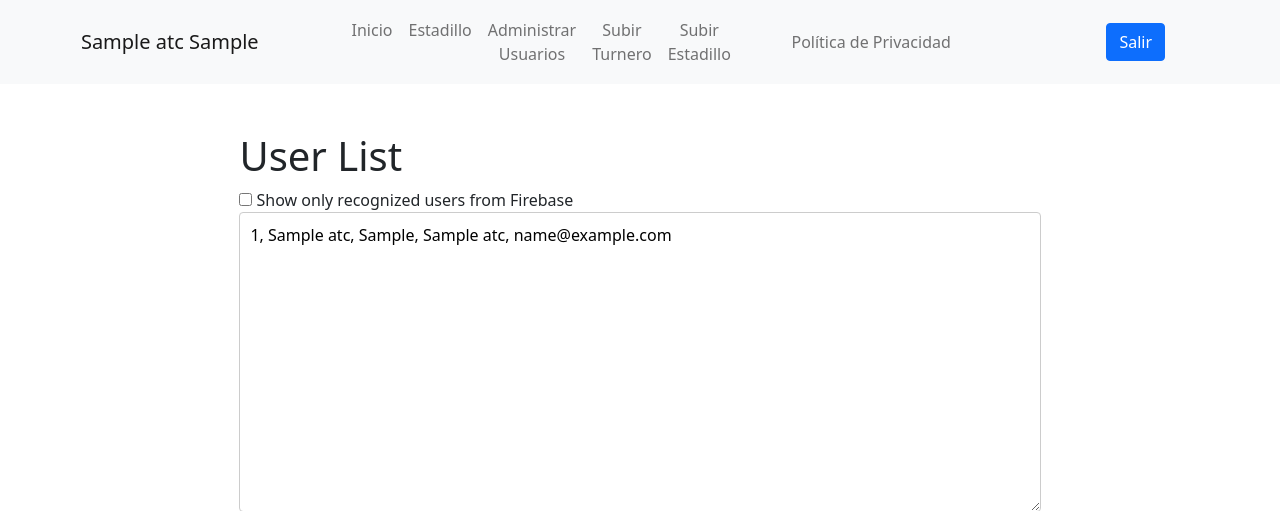
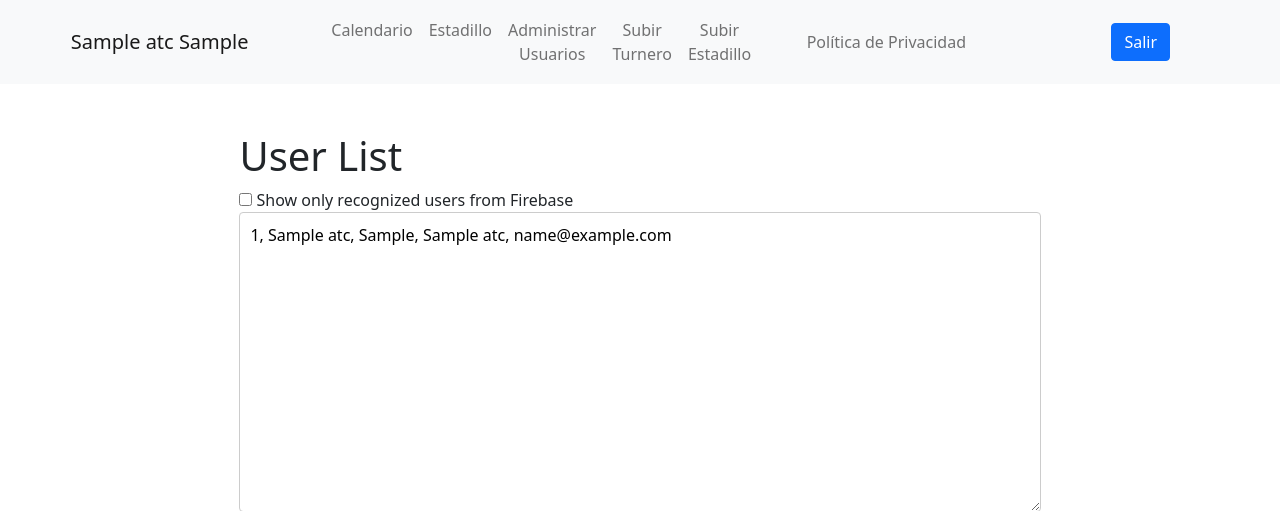
Before and after one commit to jtoledo1974/atcapp, a Flask app: page /admin/user_list in a window 1280 px wide. Shown: the top 511 px of the page. Run offline with Flask 3, Linux system fonts and the light colour scheme; the visitor is signed in with stand-in values (Sample User, id 1); tables that the repository leaves empty hold one stand-in row (values such as "Sample post"); parts of the project's set-up code (start-up, migrations or seed data) failed here and were passed over.

Commit message:
feat: Permite alternar entre calendario y estadillo independientemente de a cual el index redirija según el momento.

```diff
--- a/src/cambios/routes.py
+++ b/src/cambios/routes.py
@@ -85,7 +85,7 @@ def es_admin(f: Callable) -> Callable:
 @main.route("/")
 @privacy_policy_accepted
 def index() -> Response | str:
-    """Render the index page."""
+    """Render the index page or redirect to the appropriate page."""
     if "id_atc" not in session:
         return redirect(url_for("main.login"))
 
@@ -105,6 +105,20 @@ def index() -> Response | str:
     now = datetime.now(tz=get_timezone())
     if estadillo and estadillo.hora_inicio <= now <= estadillo.hora_fin:
         return redirect(url_for("main.estadillo"))
+
+    return redirect(url_for("main.calendario"))
+
+
+@main.route("/calendario")
+@privacy_policy_accepted
+def calendario() -> Response | str:
+    """Render the calendar page."""
+    if "id_atc" not in session:
+        return redirect(url_for("main.login"))
+
+    user = db.session.get(ATC, session["id_atc"])
+    if not user:
+        return redirect(url_for("main.logout"))
 
     # TODO #3 It would be better to use the user's timezone here
     # Currently forcing continental Spain using pytz
@@ -126,7 +140,7 @@ def index() -> Response | str:
         ]
 
     return render_template(
-        "index.html",
+        "calendario.html",
         user=user,
         calendar=calendar,
         toggle_descriptions=session["toggleDescriptions"],
--- a/src/cambios/templates/base.html
+++ b/src/cambios/templates/base.html
@@ -22,14 +22,16 @@
             <span class="navbar-brand mb-0 h1">{{ current_user.nombre }} {{ current_user.apellidos }}</span>
             <div class="collapse navbar-collapse" id="navbarNav">
                 <ul class="navbar-nav me-auto mb-2 mb-lg-0">
-                    {% if request.endpoint not in ['main.index', 'main.login', 'main.logout'] %}
+                    {% if request.endpoint not in ['main.calendario', 'main.login', 'main.logout'] %}
                     <li class="nav-item">
-                        <a class="nav-link" href="{{ url_for('main.index') }}">Inicio</a>
+                        <a class="nav-link" href="{{ url_for('main.calendario') }}">Calendario</a>
                     </li>
                     {% endif %}
+                    {% if request.endpoint not in ['main.estadillo', 'main.login', 'main.logout'] %}
                     <li class="nav-item">
                         <a class="nav-link" href="{{ url_for('main.estadillo') }}">Estadillo</a>
                     </li>
+                    {% endif %}
                     {% if current_user.es_admin %}
                     <li class="nav-item">
                         <a class="nav-link" href="/admin/atc/">Administrar Usuarios</a>
```
Also changed, not shown: src/cambios/templates/calendario.html (renamed from src/cambios/templates/index.html).
